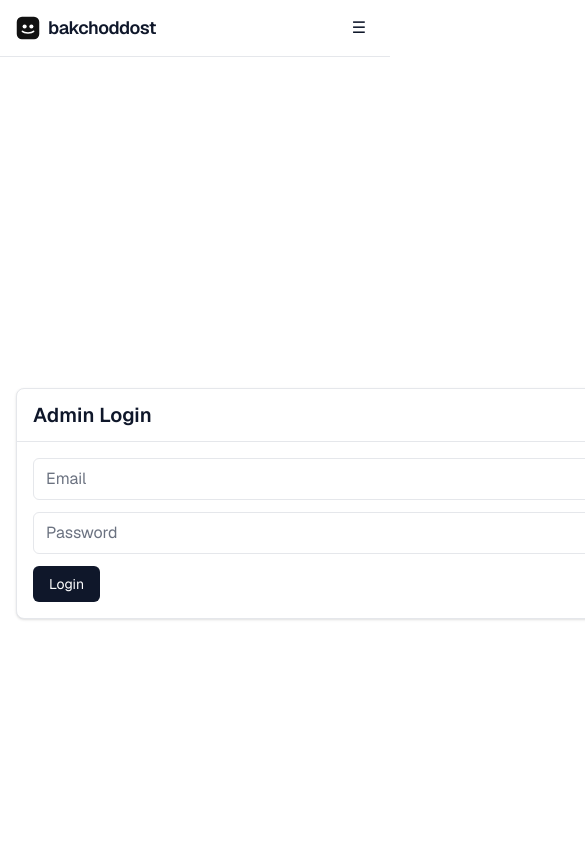
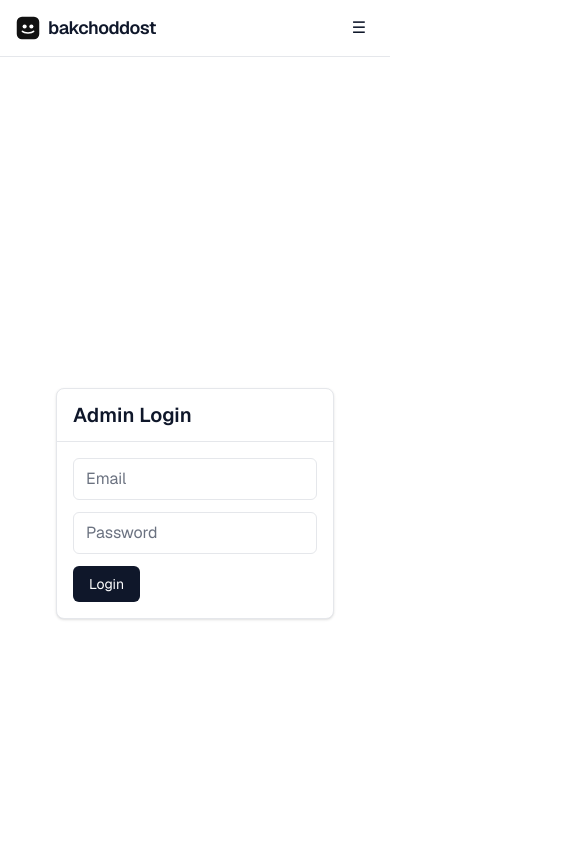
Before and after one commit to jnvsumitju-org/bakchoddost-app, a Next.js app: page /admin/login in a window 390 px wide. Shown: the top 844 px of the page, 585 px wide, since content can reach past the window. Built offline with nearby package versions, Linux system fonts and the light colour scheme; no server answers.

Commit message:
fix: responsive UI

```diff
--- a/src/app/admin/login/page.tsx
+++ b/src/app/admin/login/page.tsx
@@ -39,8 +39,8 @@ export default function LoginPage() {
   });
 
   return (
-    <div className="grid place-items-center w-full min-w-2xl h-screen">
-      <Card className="w-full">
+    <div className="grid place-items-center w-full h-screen px-4">
+      <Card className="w-full max-w-md md:max-w-lg lg:max-w-xl xl:max-w-2xl">
         <CardHeader>
           <h1 className="text-xl font-semibold">Admin Login</h1>
         </CardHeader>
```
